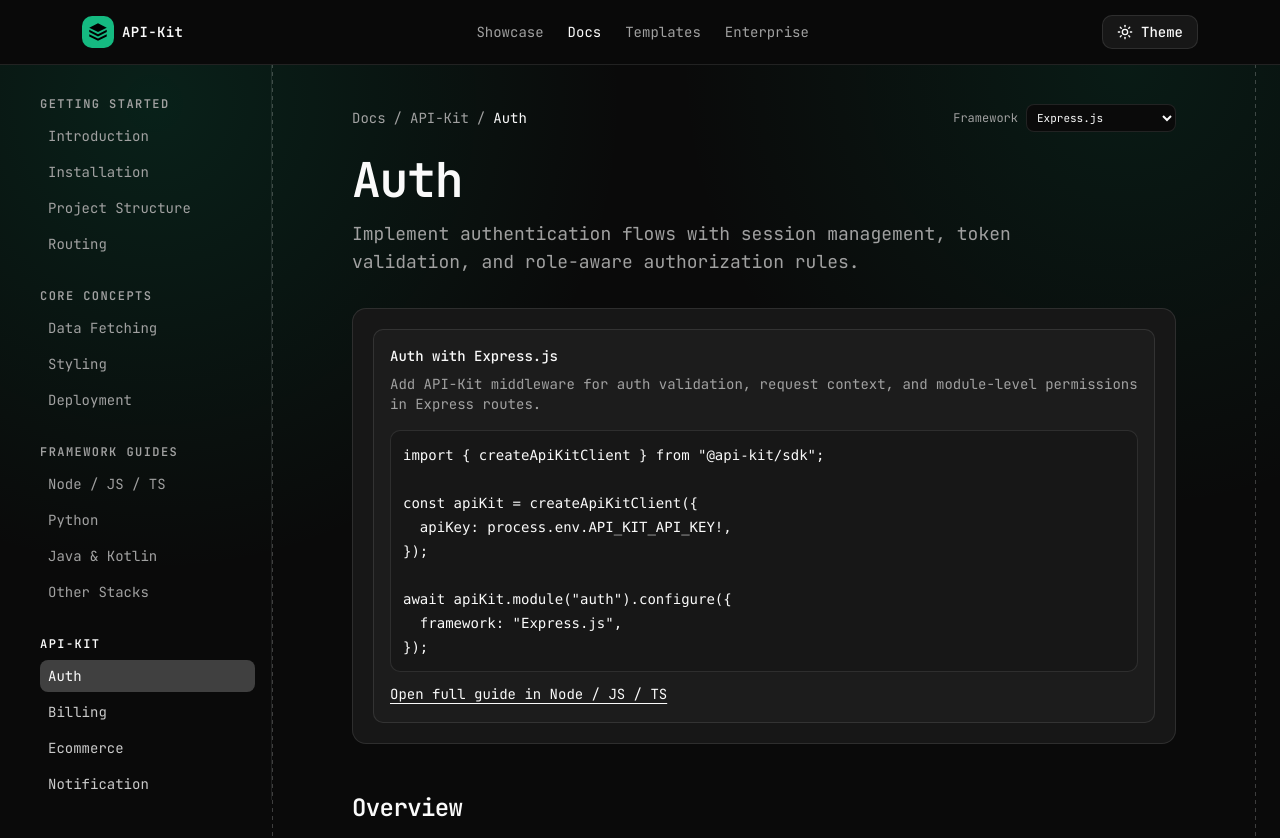
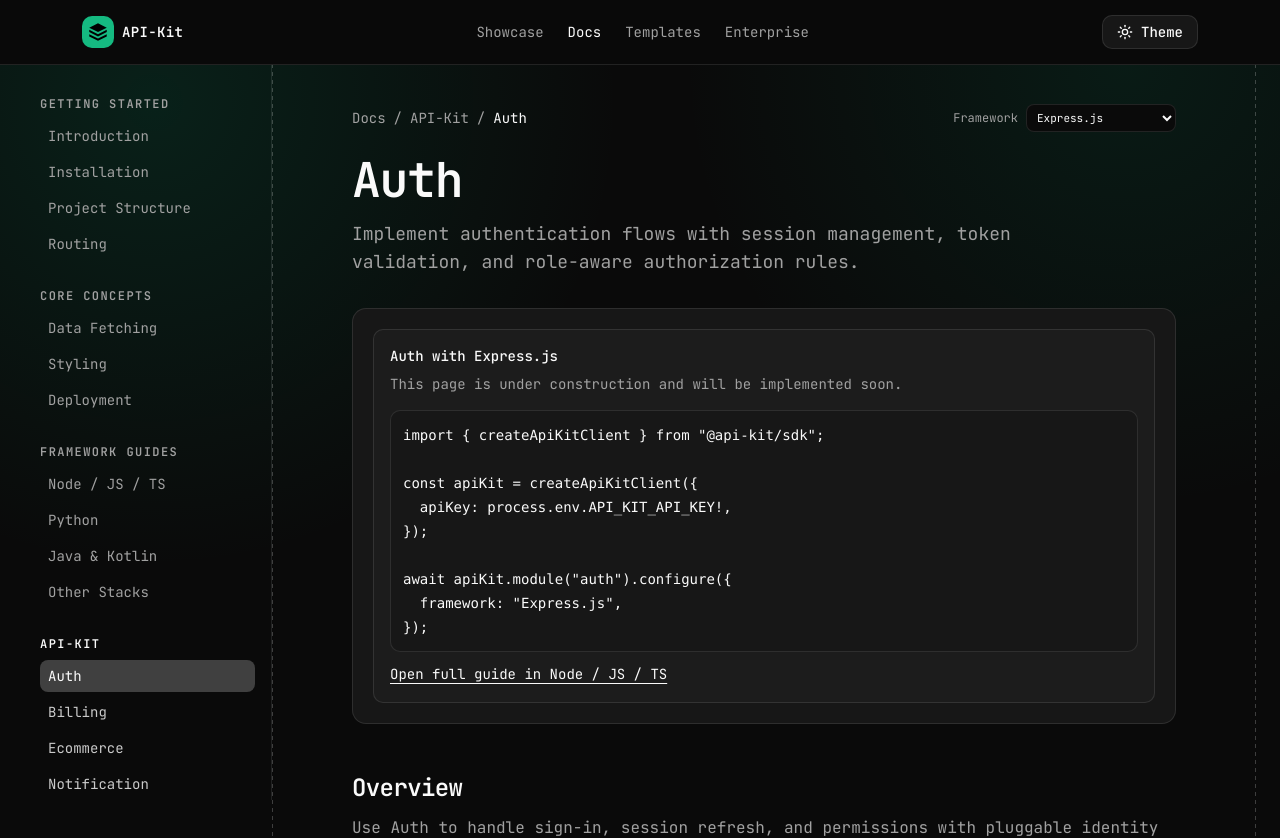
Before and after one commit to API-Kit-com/api-kit, a Next.js app: page /en/docs/api-kit/auth in a window 1280 px wide. Shown: the top 838 px of the page. Built offline with nearby package versions, Linux system fonts and the light colour scheme.

Commit message:
docs: mark framework guide topic pages as under construction

```diff
--- a/components/docs-content.ts
+++ b/components/docs-content.ts
@@ -70,6 +70,8 @@
   href: string;
   page: DocsPageContent;
 };
+
+const docsTopicComingSoonDescription = "This page is under construction and will be implemented soon.";
 
 export const apiKitModules: ApiKitModule[] = [
   {
@@ -215,38 +217,32 @@
     page: {
       breadcrumb: "Framework Guides / Node / JS / TS",
       pageTitle: "Node / JS / TS",
-      description:
-        "Recommended API-Kit integration paths for JavaScript and TypeScript runtimes.",
+      description: docsTopicComingSoonDescription,
       sections: [
         {
           id: "express",
           title: "Express.js",
-          description:
-            "Add API-Kit middleware for auth validation, request context, and module-level permissions in Express routes.",
+          description: docsTopicComingSoonDescription,
         },
         {
           id: "nestjs",
           title: "NestJS",
-          description:
-            "Use API-Kit with guards, interceptors, and modules so your domain services share a consistent policy layer.",
+          description: docsTopicComingSoonDescription,
         },
         {
           id: "fastify",
           title: "Fastify",
-          description:
-            "Register API-Kit plugins to manage scoped clients, hooks, and validated request pipelines.",
+          description: docsTopicComingSoonDescription,
         },
         {
           id: "hono",
           title: "Hono",
-          description:
-            "Wire API-Kit handlers into edge-ready Hono apps with lightweight middleware composition.",
+          description: docsTopicComingSoonDescription,
         },
         {
           id: "encore",
           title: "Encore.ts",
-          description:
-            "Use API-Kit services with typed Encore.ts endpoints to keep contract-first APIs maintainable.",
+          description: docsTopicComingSoonDescription,
         },
       ],
     },
@@ -258,26 +254,22 @@
     page: {
       breadcrumb: "Framework Guides / Python",
       pageTitle: "Python",
-      description:
-        "Integration guides for Python-based API stacks supported by API-Kit.",
+      description: docsTopicComingSoonDescription,
       sections: [
         {
           id: "fastapi",
           title: "FastAPI",
-          description:
-            "Implement API-Kit dependencies in FastAPI for auth checks, usage control, and structured error responses.",
+          description: docsTopicComingSoonDescription,
         },
         {
           id: "django-drf",
           title: "Django + Django REST Framework",
-          description:
-            "Connect API-Kit with DRF permissions and serializers for secure tenant-aware endpoints.",
+          description: docsTopicComingSoonDescription,
         },
         {
           id: "flask",
           title: "Flask",
-          description:
-            "Attach API-Kit request guards and module clients in Flask blueprints for small and flexible services.",
+          description: docsTopicComingSoonDescription,
         },
       ],
     },
@@ -289,20 +281,17 @@
     page: {
       breadcrumb: "Framework Guides / Java & Kotlin",
       pageTitle: "Java & Kotlin",
-      description:
-        "Framework-specific references for JVM backends using API-Kit.",
+      description: docsTopicComingSoonDescription,
       sections: [
         {
           id: "spring-boot",
           title: "Spring Boot",
-          description:
-            "Configure API-Kit via Spring filters and beans to enforce auth and module orchestration across controllers.",
+          description: docsTopicComingSoonDescription,
         },
         {
           id: "ktor",
           title: "Kotlin + Ktor",
-          description:
-            "Set up API-Kit in Ktor pipelines with strongly typed request handling and coroutine-friendly services.",
+          description: docsTopicComingSoonDescription,
         },
       ],
     },
@@ -314,51 +303,42 @@
     page: {
       breadcrumb: "Framework Guides / Other Stacks",
       pageTitle: "Other Stacks",
-      description:
-        "Additional ecosystems with proven API-Kit integration patterns.",
+      description: docsTopicComingSoonDescription,
       sections: [
         {
           id: "gin",
           title: "Gin (Go)",
-          description:
-            "Use API-Kit middleware wrappers in Gin handlers for token verification and rate-limit enforcement.",
+          description: docsTopicComingSoonDescription,
         },
         {
           id: "fiber",
           title: "Fiber (Go)",
-          description:
-            "Apply API-Kit guards and shared clients in Fiber apps with low-overhead routing.",
+          description: docsTopicComingSoonDescription,
         },
         {
           id: "aspnet-core",
           title: "ASP.NET Core (C#)",
-          description:
-            "Integrate API-Kit with ASP.NET middleware, policies, and dependency injection for enterprise APIs.",
+          description: docsTopicComingSoonDescription,
         },
         {
           id: "rails",
           title: "Ruby on Rails",
-          description:
-            "Connect API-Kit modules into Rails controllers and service objects for secure business workflows.",
+          description: docsTopicComingSoonDescription,
         },
         {
           id: "phoenix",
           title: "Phoenix (Elixir)",
-          description:
-            "Use API-Kit in plugs and contexts to manage authorization and organization-aware request boundaries.",
+          description: docsTopicComingSoonDescription,
         },
         {
           id: "actix",
           title: "Actix Web (Rust)",
-          description:
-            "Compose API-Kit integrations in Actix middleware for fast, strongly typed APIs.",
+          description: docsTopicComingSoonDescription,
         },
       ],
     },
   },
 ];
-
-const docsTopicComingSoonDescription = "This page is under construction and will be implemented soon.";
 
 export const gettingStartedTopics: GettingStartedTopic[] = [
   {
```
